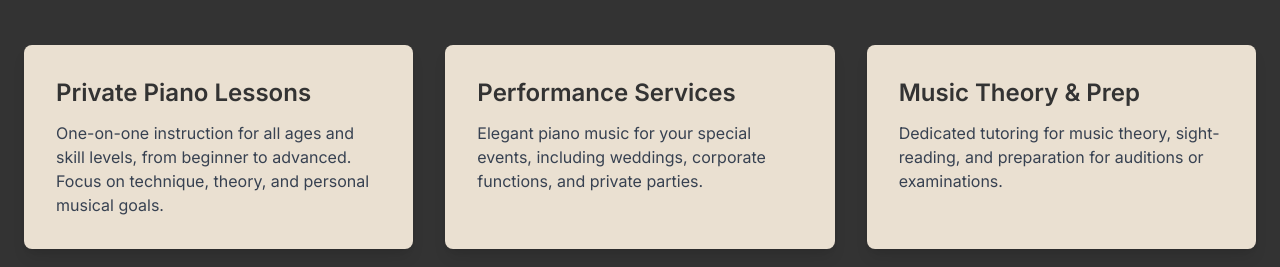
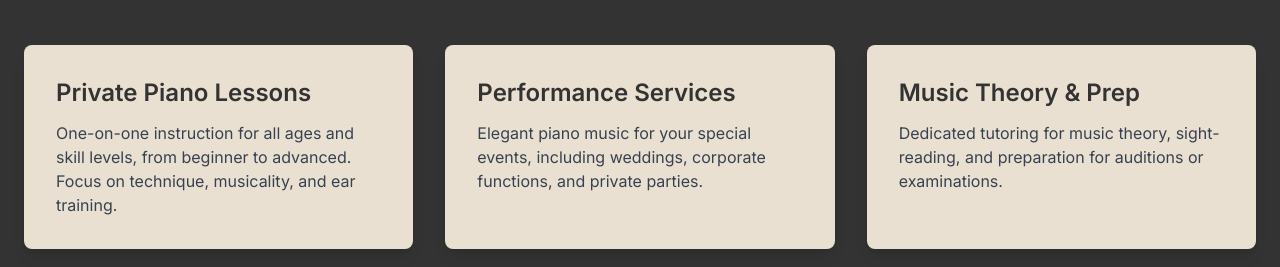
Before and after one commit to DeatonWright/Tatiana-Piano, a plain HTML site: page index.html in a window 1280 px wide. Shown: the part 1326-1593 px from the top of the page. Drawn offline with nearby package versions, Linux system fonts and the light colour scheme.

Commit message:
Update description for Private Piano Lessons

```diff
--- a/index.html
+++ b/index.html
@@ -105,7 +105,7 @@
                     <div class="bg-brand-secondary text-brand-primary rounded-lg shadow-lg p-6 sm:p-8 transform hover:-translate-y-2 transition duration-300">
                         <h3 class="text-xl sm:text-2xl font-semibold mb-3">Private Piano Lessons</h3>
                         <p class="text-gray-700 text-sm sm:text-base">
-                            One-on-one instruction for all ages and skill levels, from beginner to advanced. Focus on technique, theory, and personal musical goals.
+                            One-on-one instruction for all ages and skill levels, from beginner to advanced. Focus on technique, musicality, and ear training.
                         </p>
                     </div>
                     <!-- Service Card 2 -->
```
